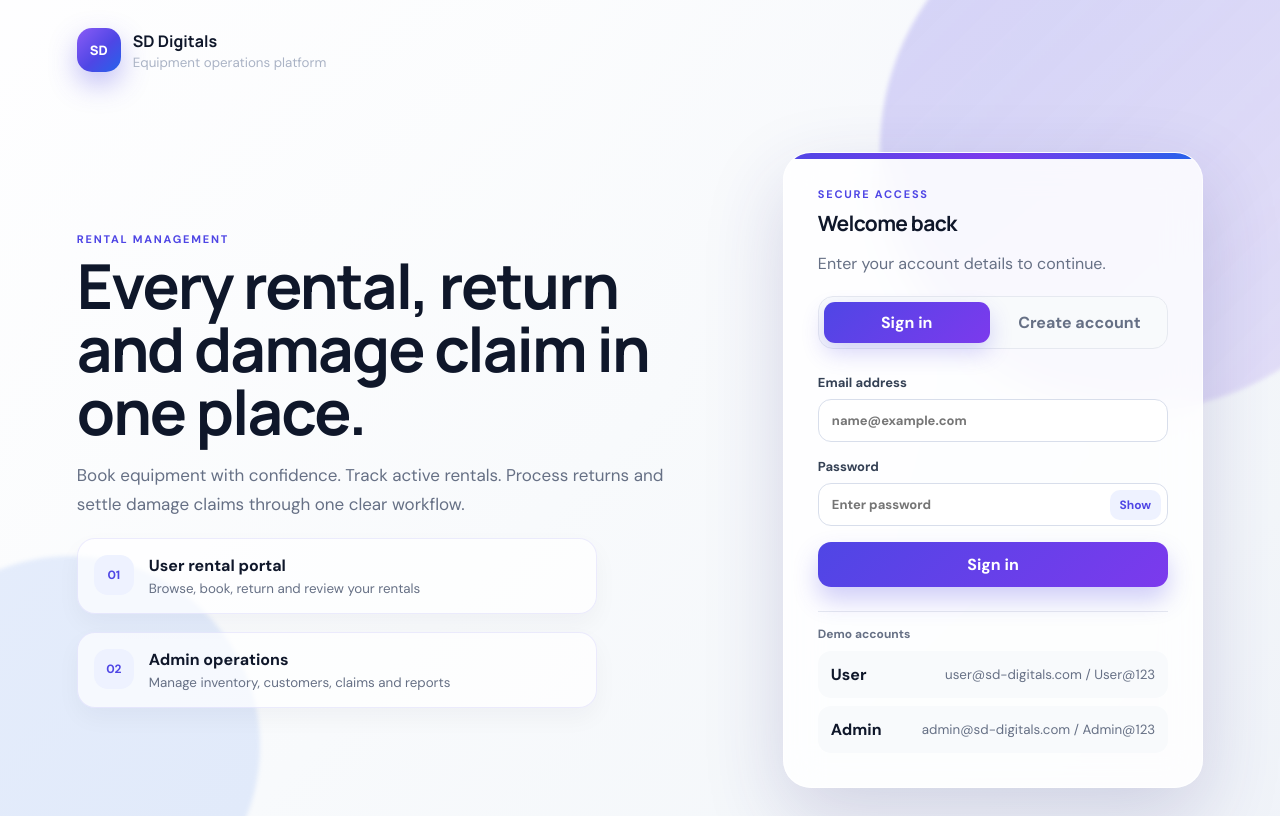
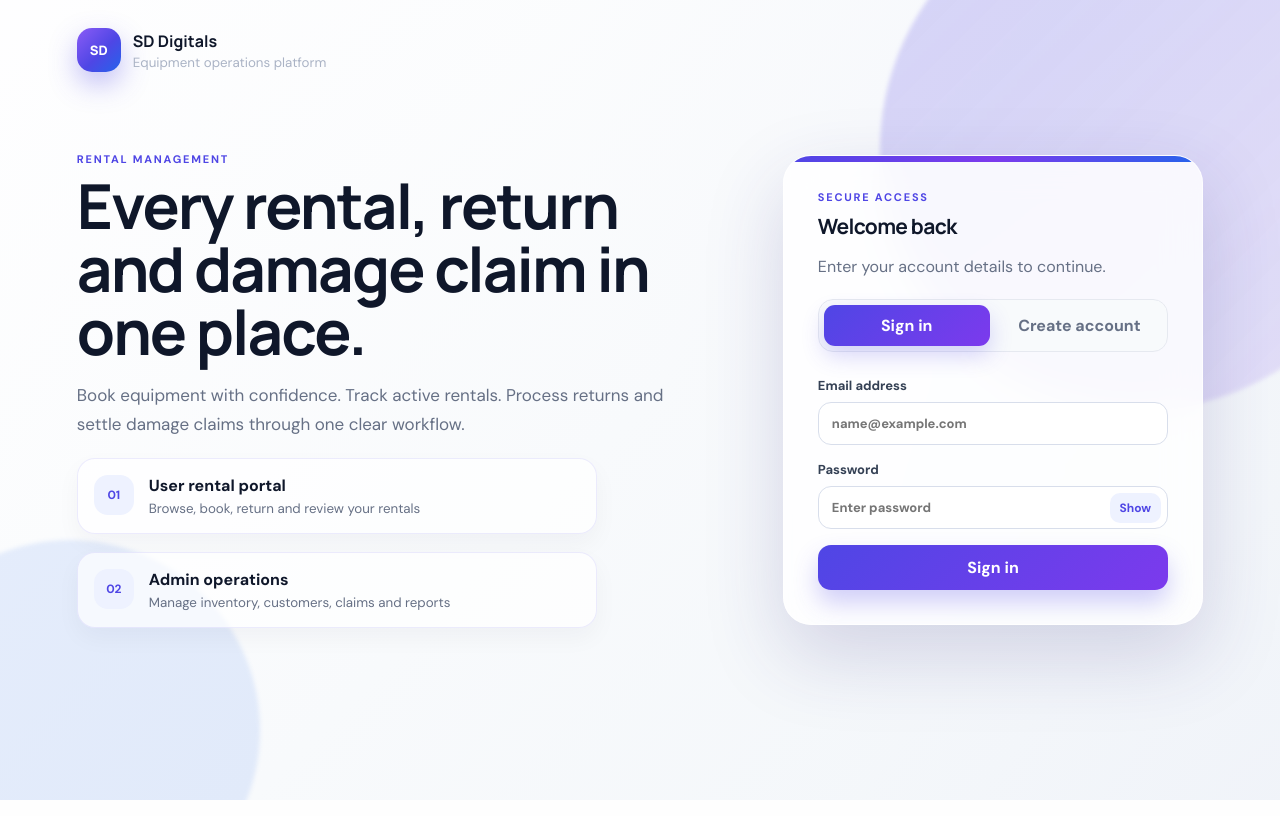
Before and after one commit to JaswanthCodeHub/Tracker, a Flask app: page / in a window 1280 px wide. Run offline with Flask 3, Linux system fonts and the light colour scheme.

Commit message:
Remove demo login accounts option

```diff
--- a/frontend/static/app.js
+++ b/frontend/static/app.js
@@ -207,7 +207,6 @@
   const isRegister = mode === "register";
   $("#loginForm").classList.toggle("hidden", isRegister);
   $("#createAccountForm").classList.toggle("hidden", !isRegister);
-  $("#demoLogins").classList.toggle("hidden", isRegister);
   $("#showLogin").classList.toggle("active", !isRegister);
   $("#showRegister").classList.toggle("active", isRegister);
   $("#authTitle").textContent = isRegister ? "Create account" : "Welcome back";
@@ -229,6 +228,5 @@
     });
   };
 });
-document.querySelectorAll("[data-demo]").forEach(button => button.onclick = () => { const role=button.dataset.demo; $("#loginForm [name=email]").value=role==="admin"?"admin@sd-digitals.com":"user@sd-digitals.com"; $("#loginForm [name=password]").value=role==="admin"?"Admin@123":"User@123"; });
 $("#logoutBtn").onclick = async () => { await api("/api/auth/logout",{method:"POST"}); state.user=null; $("#appShell").classList.add("hidden"); $("#loginPage").classList.remove("hidden"); toast("Logged out"); };
 boot();
--- a/frontend/static/styles.css
+++ b/frontend/static/styles.css
@@ -320,38 +320,7 @@
 
 .full { width: 100%; }
 
-.demo-logins {
-  border-top: 1px solid var(--line);
-  margin-top: 24px;
-  padding-top: 14px;
-}
 
-.demo-logins > p {
-  font-size: 12px;
-  color: var(--muted);
-  font-weight: 800;
-  margin: 0 0 9px;
-}
-
-.demo-logins button {
-  display: flex;
-  align-items: center;
-  justify-content: space-between;
-  width: 100%;
-  padding: 12px;
-  border: 1px solid transparent;
-  background: #f8fafc;
-  border-radius: 13px;
-  margin-top: 8px;
-  color: var(--navy);
-}
-
-.demo-logins button:hover {
-  border-color: #c7d2fe;
-  background: #eef2ff;
-}
-
-.demo-logins small { color: var(--muted); }
 
 .sidebar {
   position: fixed;
--- a/frontend/templates/index.html
+++ b/frontend/templates/index.html
@@ -59,11 +59,7 @@
           </label>
           <button class="primary full" type="submit">Create account</button>
         </form>
-        <div class="demo-logins" id="demoLogins">
-          <p>Demo accounts</p>
-          <button type="button" data-demo="user"><b>User</b><small>user@sd-digitals.com / User@123</small></button>
-          <button type="button" data-demo="admin"><b>Admin</b><small>admin@sd-digitals.com / Admin@123</small></button>
-        </div>
+
       </div>
     </div>
   </section>
```
